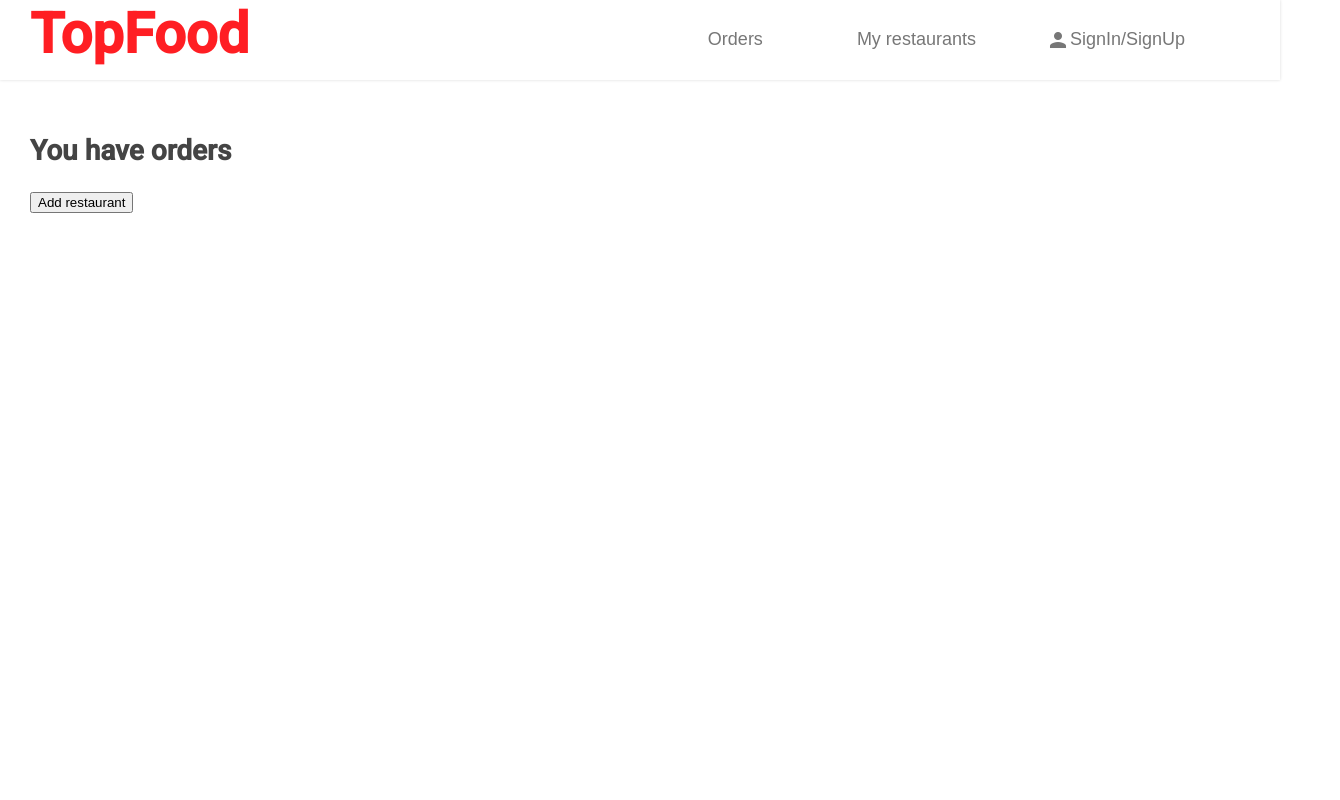
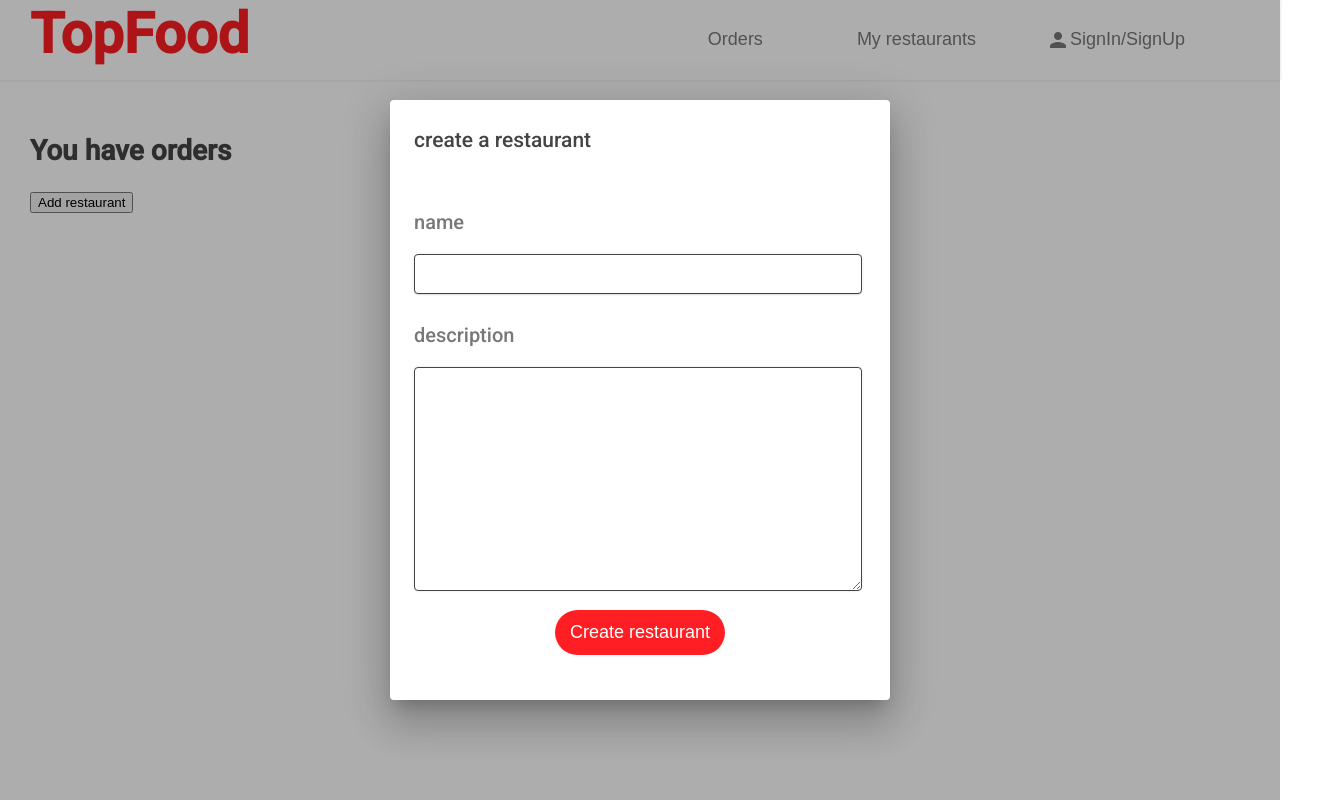
Before and after one commit to ana-maria-croitoru/food-delivery-app, an Angular app: page /ownerrestaurantspage in a window 1280 px wide. Both pictures are taken after a click on the button "Add restaurant". Shown: the whole page, 1340 px wide, since content can reach past the window. Built offline with nearby package versions, Linux system fonts and the light colour scheme.

Commit message:
Implement modal for adding restaurants/meals

```diff
--- a/src/app/app.module.ts
+++ b/src/app/app.module.ts
@@ -22,6 +22,7 @@ import { CartComponent } from './features/cart/cart.component';
 import { OrdersPageComponent } from './pages/orders-page/orders-page.component';
 import { OrdersComponent } from './features/orders/orders.component';
 import { OwnerRestaurantsComponent } from './features/owner-restaurants/owner-restaurants.component';
+import { AddingModalComponent } from './shared/adding-modal/adding-modal.component';
 
 @NgModule({
   declarations: [
@@ -41,6 +42,7 @@ import { OwnerRestaurantsComponent } from './features/owner-restaurants/owner-re
     OrdersPageComponent,
     OrdersComponent,
     OwnerRestaurantsComponent,
+    AddingModalComponent,
   ],
   imports: [
     BrowserModule,
--- a/src/app/features/owner-restaurants/owner-restaurants.component.html
+++ b/src/app/features/owner-restaurants/owner-restaurants.component.html
@@ -1,19 +1,4 @@
 <div class="owner-restaurants">
   <h1 class="owner-restaurants-header">You have orders</h1>
-  <button>Add restaurant</button>
-  <div class="owner-restaurants-list">
-    <!-- <div *ngFor="let order of orders">
-      <h2 class="restaurant-name">{{ order.restaurantName }}</h2>
-      <div *ngFor="let meal of order.meals">
-        <h4 class="meal-name-and-price">
-          {{ meal.name }} {{ meal.count }}x{{ meal.price / 100 }}$
-        </h4>
-        <p>{{ meal.description }}</p>
-        <hr />
-      </div>
-      <h3 class="meal-name-and-price">
-        Total price <span class="price">{{ order.totalAmount / 100 }}$</span>
-      </h3>
-    </div> -->
-  </div>
+  <button (click)="openDialog()">Add restaurant</button>
 </div>
--- a/src/app/features/owner-restaurants/owner-restaurants.component.ts
+++ b/src/app/features/owner-restaurants/owner-restaurants.component.ts
@@ -1,4 +1,6 @@
 import { Component, OnInit } from '@angular/core';
+import { MatDialog } from '@angular/material/dialog';
+import { AddingModalComponent } from 'src/app/shared/adding-modal/adding-modal.component';
 
 @Component({
   selector: 'owner-restaurants',
@@ -6,7 +8,15 @@ import { Component, OnInit } from '@angular/core';
   styleUrls: ['./owner-restaurants.component.scss'],
 })
 export class OwnerRestaurantsComponent implements OnInit {
-  constructor() {}
+  constructor(public dialog: MatDialog) {}
 
   ngOnInit(): void {}
+
+  openDialog() {
+    this.dialog.open(AddingModalComponent, {
+      width: '500px',
+      height: '600px',
+      data: { name: 'restaurant' },
+    });
+  }
 }
--- /dev/null
+++ b/src/app/shared/adding-modal/adding-modal.component.html
@@ -0,0 +1,28 @@
+<h2 class="dialogTitle" mat-dialog-title>create a {{ data.name }}</h2>
+<div mat-dialog-content class="dialogContent">
+  <form>
+    <h2 class="formLabel">name</h2>
+    <input
+      minlength="3"
+      required
+      type="text"
+      name="name"
+      class="inputName"
+      value
+    />
+    <h2 class="formLabel">description</h2>
+    <textarea
+      minlength="4"
+      required
+      type="text"
+      name="description"
+      class="inputDescription"
+    ></textarea>
+    <div class="btnDiv"></div>
+  </form>
+  <div class="btnDiv">
+    <button class="createRestaurantBtn">
+      <span>Create restaurant</span>
+    </button>
+  </div>
+</div>
--- /dev/null
+++ b/src/app/shared/adding-modal/adding-modal.component.scss
@@ -0,0 +1,61 @@
+.createRestaurantBtn {
+  background-color: #ff1e23;
+  color: #ffff;
+  transition: all 0.3s ease;
+  border-radius: 50px;
+  font-family: "Effra", sans-serif;
+  padding: 12px 15px;
+  font-size: 18px;
+  outline: none;
+  cursor: pointer;
+  border: none;
+  box-sizing: border-box;
+  margin: 0 auto;
+  display: flex;
+  align-items: center;
+  justify-content: center;
+}
+
+.dialogTitle {
+  color: #444;
+  margin-bottom: 25px;
+  font-size: 1.5em;
+  font-size: bold;
+}
+
+.formLabel {
+  color: #777;
+  margin-top: 25px;
+}
+
+.inputName {
+  min-width: 420px;
+  padding: 11px 13px;
+  background: #ffff;
+  color: #ff1e23;
+  margin-bottom: 0.9rem;
+  border-radius: 4px;
+  outline: 0;
+  border: 1px solid #444;
+  font-size: 14px;
+  -webkit-transition: all 0.3s ease-out;
+  transition: all 0.3s ease-out;
+  margin: 0;
+  box-shadow: 0 0 3px rgb(0 0 0 / 10%), 0 1px 1px rgb(0 0 0 / 10%);
+}
+
+.inputDescription {
+  min-width: 420px;
+  min-height: 200px;
+  padding: 11px 13px;
+  background: #ffff;
+  color: #ff1e23;
+  margin-bottom: 0.9rem;
+  border-radius: 4px;
+  outline: 0;
+  border: 1px solid #444;
+  font-size: 14px;
+  -webkit-transition: all 0.3s ease-out;
+  transition: all 0.3s ease-out;
+  box-shadow: 0 0 3px rgb(0 0 0 / 10%);
+}
--- /dev/null
+++ b/src/app/shared/adding-modal/adding-modal.component.ts
@@ -0,0 +1,18 @@
+import { Component, OnInit, Input } from '@angular/core';
+import { Inject } from '@angular/core';
+import { MatDialogRef, MAT_DIALOG_DATA } from '@angular/material/dialog';
+
+export interface DialogData {
+  name: string;
+}
+
+@Component({
+  selector: 'adding-modal',
+  templateUrl: './adding-modal.component.html',
+  styleUrls: ['./adding-modal.component.scss'],
+})
+export class AddingModalComponent implements OnInit {
+  constructor(@Inject(MAT_DIALOG_DATA) public data: DialogData) {}
+
+  ngOnInit(): void {}
+}
```
Also changed, not shown: 1 other file (tests, documents, lock files or other folders).
